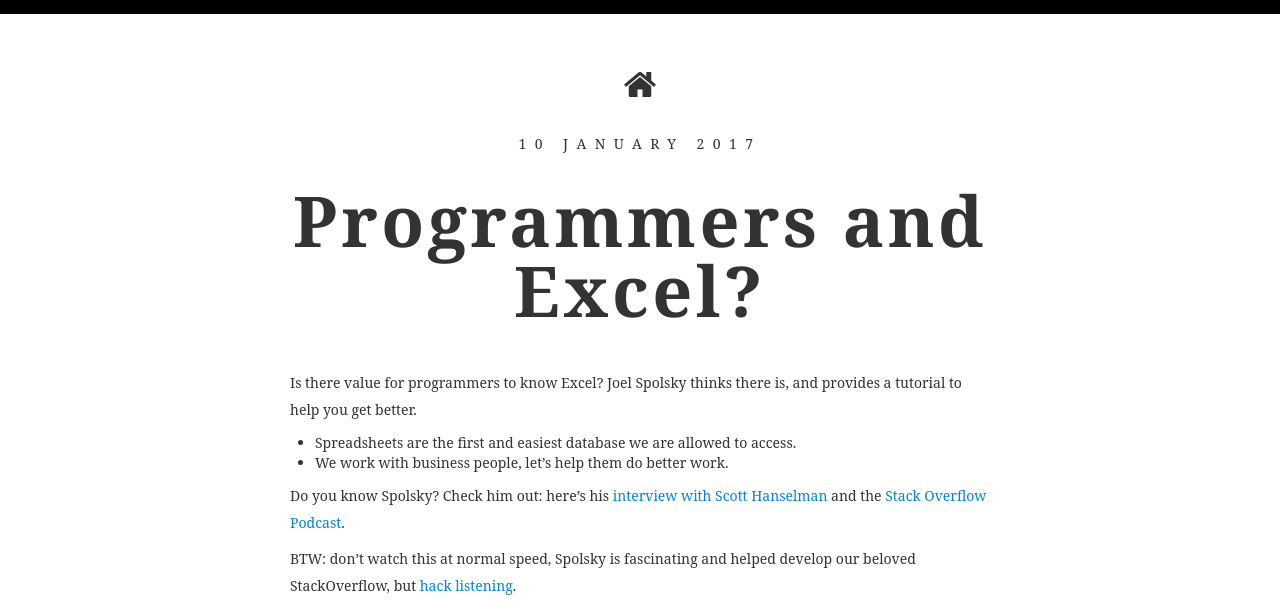
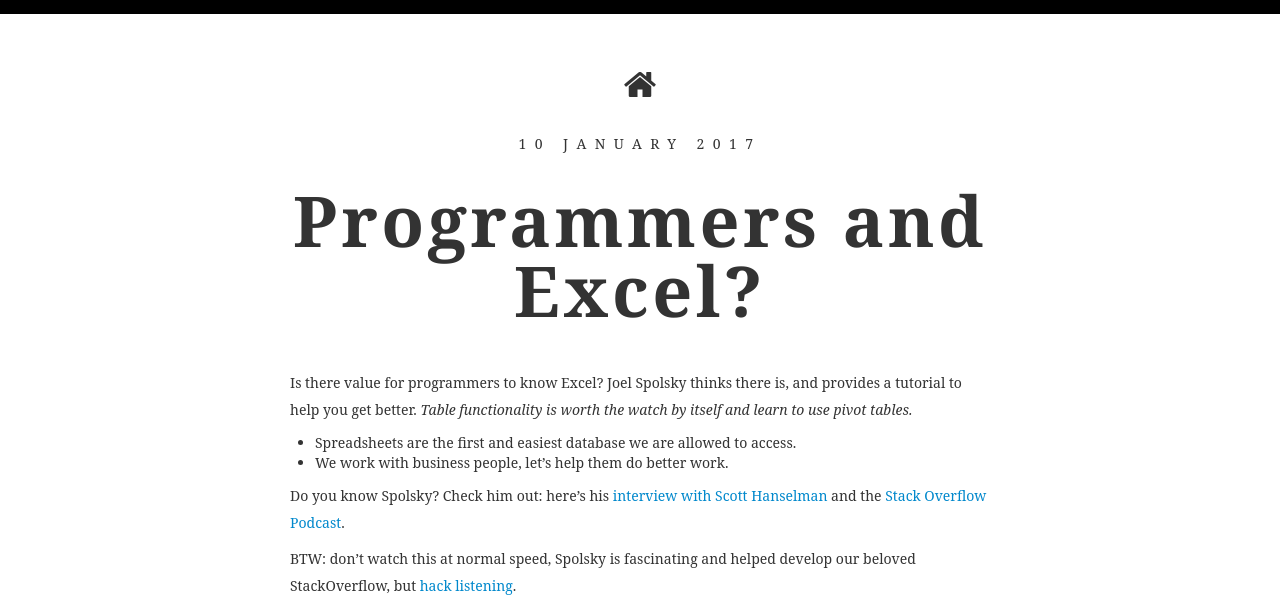
Before and after one commit to MarkHughen/MarkHughen.github.io, a Jekyll site: the page built from _posts/2017-01-10-ProgrammersAndExcel.md, in a window 1280 px wide. Shown: the top 610 px of the page. Built offline with Jekyll 4.4.1, drawn with Linux system fonts in a browser that asks for light colours; nearby versions of some CDN libraries; some web fonts are replaced; grey boxes are pictures that could not be loaded.

Commit message:
Update 2017-01-10-ProgrammersAndExcel.md

```diff
--- a/_posts/2017-01-10-ProgrammersAndExcel.md
+++ b/_posts/2017-01-10-ProgrammersAndExcel.md
@@ -4,7 +4,7 @@
 date: 2017-01-10
 tags: Business
 ---
-Is there value for programmers to know Excel? Joel Spolsky thinks there is, and provides a tutorial to help you get better.
+Is there value for programmers to know Excel? Joel Spolsky thinks there is, and provides a tutorial to help you get better. _Table functionality is worth the watch by itself and learn to use pivot tables._
 
 * Spreadsheets are the first and easiest database we are allowed to access.
 * We work with business people, let's help them do better work.
```
